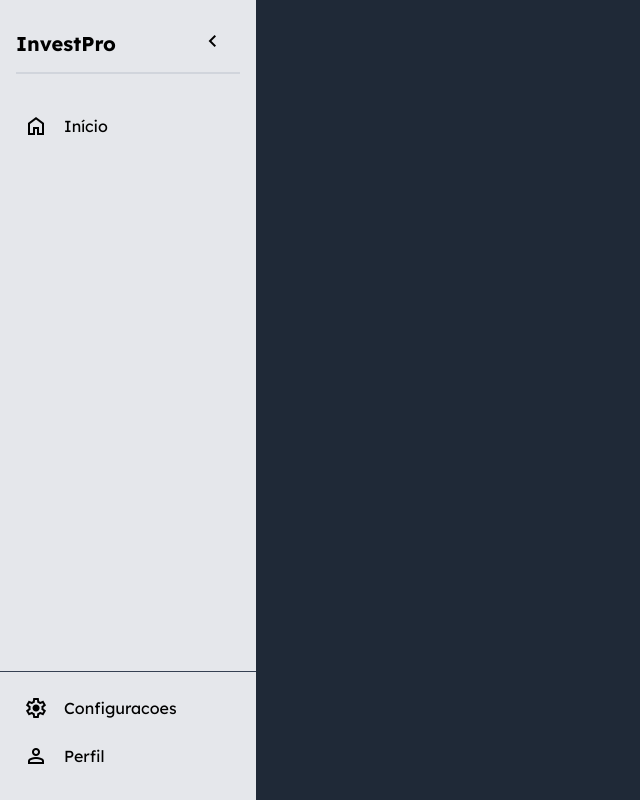
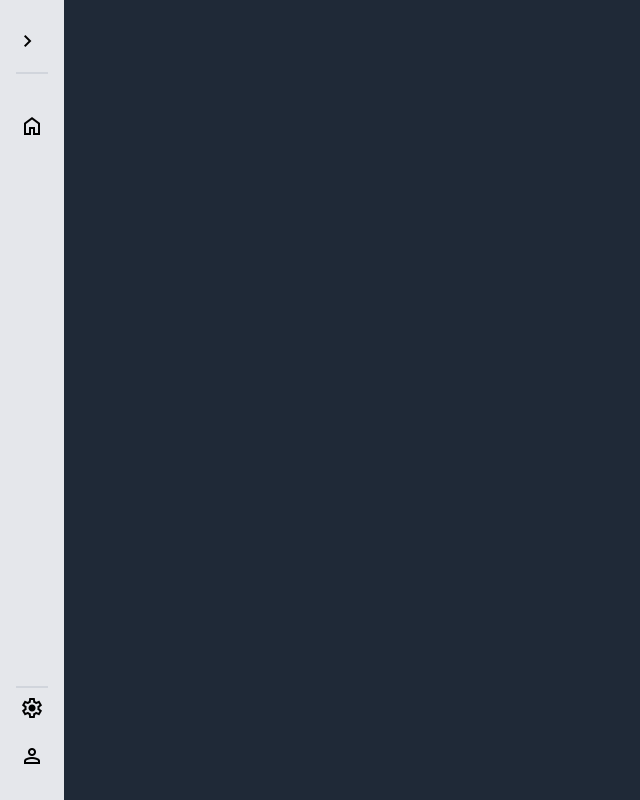
Before and after one commit to ThomasLincoln/My-Invest, a Vue app in the folder frontend/my-invest/: page /profile in a window 1280 px wide. Shown: the whole page, without its empty margins (0-640 px from the left). Built offline with nearby package versions, Linux system fonts and the light colour scheme.

Commit message:
feat: :sparkles: Implement sidebar functionality with toggle feature; update routing paths and enhance layout for better navigation

```diff
--- a/frontend/my-invest/src/App.vue
+++ b/frontend/my-invest/src/App.vue
@@ -1,11 +1,29 @@
 <script setup>
 import NotificationManager from '@/components/NotificationManager/NotificationManager.vue';
+import SideBar from './components/SideBar.vue';
+import { ref } from 'vue';
 
+const isCollapsed = ref(true);
+const toggleSidebar = () => {
+    isCollapsed.value = !isCollapsed.value;
+};
 </script>
 
 <template>
-    <RouterView />
-    <NotificationManager />
+    <template v-if="!$route.meta.hideSidebar">
+        <SideBar :isCollapsed="isCollapsed" @toggle-sidebar="toggleSidebar" />
+        <main class="flex-grow p-4 transtion-all duration-100 ease-in-out" :class="{
+            'ml-64': !isCollapsed,
+            'ml-16': isCollapsed
+        }">
+            <RouterView />
+        </main>
+        <NotificationManager />
+    </template>
+    <template v-else>
+        <RouterView />
+        <NotificationManager />
+    </template>
 </template>
 
 <style scoped></style>
--- a/frontend/my-invest/src/components/SideBar.vue
+++ b/frontend/my-invest/src/components/SideBar.vue
@@ -1,10 +1,11 @@
 <template>
   <div :class="{ 'w-64': !isCollapsed, 'w-16': isCollapsed }"
-    class="bg-gray-200 text-black flex flex-col justify-between h-screen transition-all duration-300 ease-in-out fixed">
+    class="bg-gray-200 text-black flex flex-col justify-between h-screen transition-all duration-100 ease-in-out fixed">
     <div class="flex flex-col flex-grow p-4">
       <div class="mb-8 flex items-center border-b-2 border-gray-300">
-        <h1 v-if="!isCollapsed" class="text-xl font-bold">InvestPro</h1>
-        <button @click="toggleSidebar" class="ml-auto m-2 h-10 w-10 rounded hover:bg-indigo-400 hover:text-white">
+        <h1 v-if="!isCollapsed" class="text-xl font-bold">My Invest</h1>
+        <button @click="$emit('toggle-sidebar')"
+          class="ml-auto m-2 h-10 w-10 rounded hover:bg-indigo-400 hover:text-white">
           <span class="material-symbols-outlined h-6 w-6 transform transition-transform select-none"
             :class="{ 'rotate-180': !isCollapsed }">
             chevron_right
@@ -30,8 +31,8 @@
       </nav>
     </div>
 
-    <div class="p-4 border-t border-gray-700">
-      <ul>
+    <div class="p-4  border-gray-700">
+      <ul class="border-t-2 border-gray-300">
         <li v-for="item in footerItems" :key="item.name" class="mb-2">
           <router-link :to="item.path"
             class="flex items-center p-2 rounded-md hover:bg-indigo-400 hover:text-white transition-colors"
@@ -48,14 +49,15 @@
 </template>
 
 <script setup lang="ts">
-import { ref } from 'vue';
+import { defineProps, defineEmits } from 'vue';
+defineProps({
+  isCollapsed: {
+    type: Boolean,
+    required: true
+  }
+})
 
-const isCollapsed = ref(false);
-
-const toggleSidebar = () => {
-  isCollapsed.value = !isCollapsed.value;
-};
-
+defineEmits(['toggle-sidebar'])
 // Dados para os itens do menu
 // Voce pode usar uma biblioteca de icones ou copiar o path SVG.
 const menuItems = [
--- a/frontend/my-invest/src/router/index.js
+++ b/frontend/my-invest/src/router/index.js
@@ -9,22 +9,34 @@ const routes = [
   {
     path: '/',
     name: 'Home',
-    component: HomeView
+    component: HomeView,
+    meta: {
+      hideSidebar: false,
+    }
   },
   {
     path: '/cadastro',
     name: 'Cadastro',
-    component: SignupView
+    component: SignupView,
+    meta: {
+      hideSidebar: true,
+    }
   },
   {
-    path: '/login',
+    path: '/entrar',
     name: 'Login',
-    component: LoginView
+    component: LoginView,
+    meta: {
+      hideSidebar: true,
+    }
   },
   {
-    path: '/profile',
+    path: '/perfil',
     name: 'Profile',
-    component: ProfileView
+    component: ProfileView,
+    meta: {
+      hideSidebar: false,
+    }
   }
 ]
 
--- a/frontend/my-invest/src/views/HomeView.vue
+++ b/frontend/my-invest/src/views/HomeView.vue
@@ -1,5 +1,6 @@
 <script setup lang="ts">
 import NotificationManager from '@/components/NotificationManager/NotificationManager.vue';
+import SideBar from '@/components/SideBar.vue';
 
 </script>
 <template>
@@ -8,5 +9,5 @@ import NotificationManager from '@/components/NotificationManager/NotificationMa
     <RouterLink to="/">Go to Home</RouterLink>
     <RouterLink to="/cadastro">Cadastrar</RouterLink>
   </nav>
-  <NotificationManager/>
+  <NotificationManager />
 </template>
--- a/frontend/my-invest/src/views/LoginView.vue
+++ b/frontend/my-invest/src/views/LoginView.vue
@@ -14,7 +14,7 @@ const router = useRouter();
 axios.defaults.withCredentials = true;
 
 async function login() {
-  router.push("/profile");
+  router.push("/perfil");
   const dadosFormulario = {
     email: email.value,
     password: senha.value,
--- a/frontend/my-invest/src/views/ProfileView.vue
+++ b/frontend/my-invest/src/views/ProfileView.vue
@@ -1,6 +1,5 @@
 <script setup>
-import SideBar from '@/components/SideBar.vue';
 </script>
 <template>
-  <SideBar />
+  <h1>Tela de perfil</h1>
 </template>
--- a/frontend/my-invest/src/views/SignupView.vue
+++ b/frontend/my-invest/src/views/SignupView.vue
@@ -32,7 +32,7 @@ async function cadastro() {
 }
 
 function navigateToLogin() {
-  router.push("/login");
+  router.push("/entrar");
 }
 </script>
 
```
